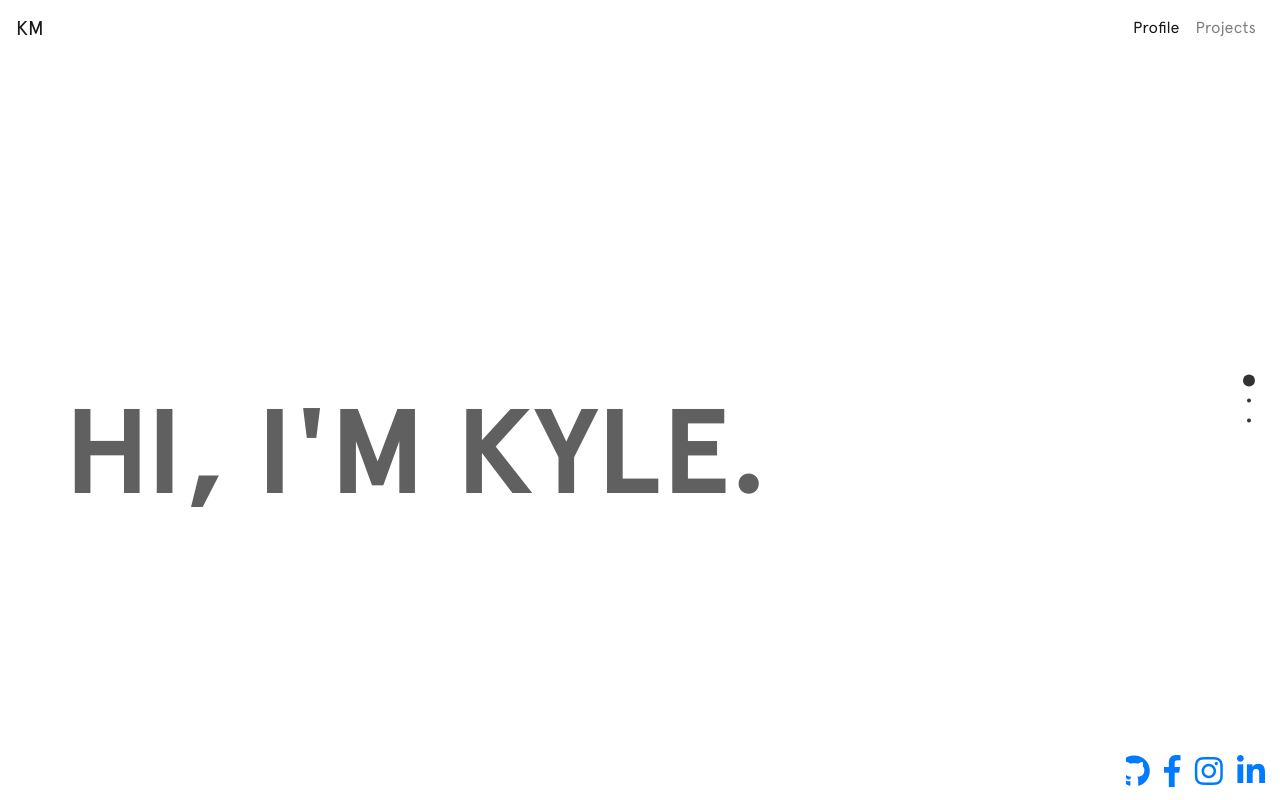
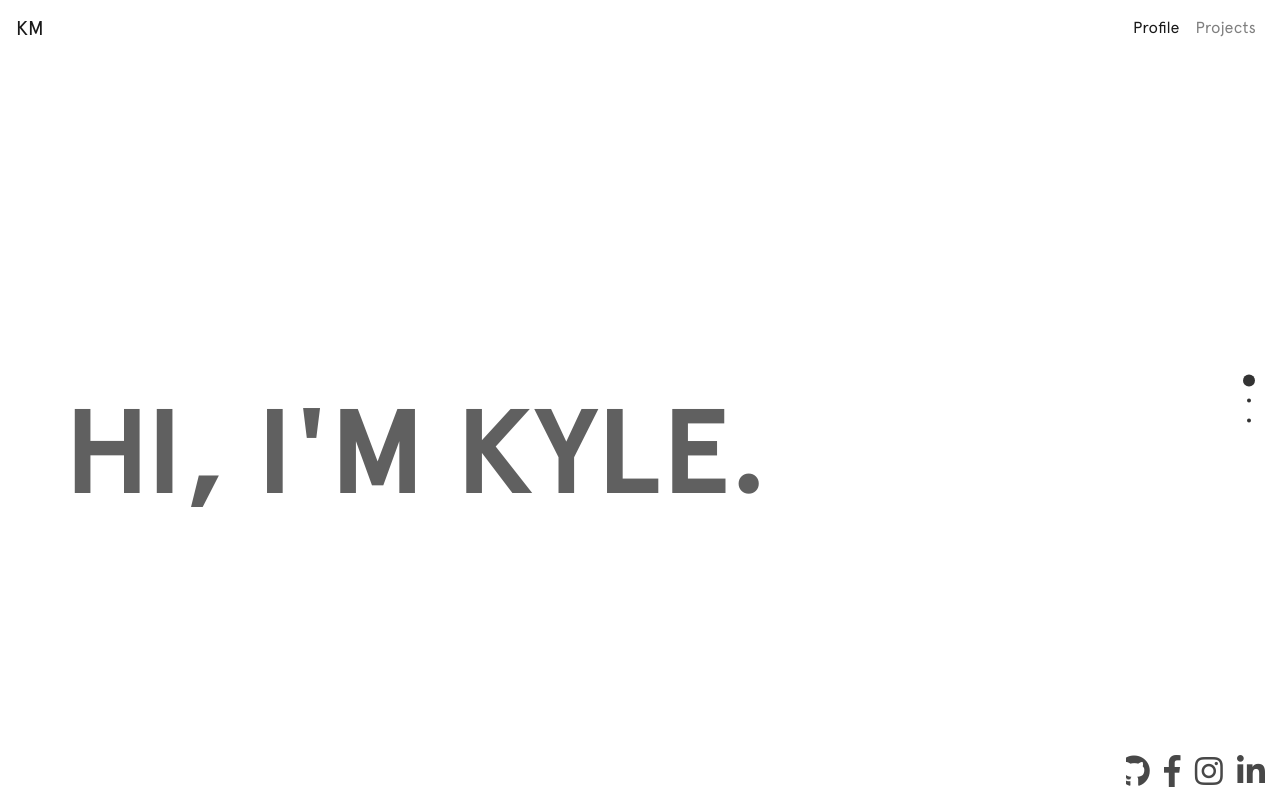
Before and after one commit to kylemas/kylemas.github.io, a plain HTML site: page index.html in a window 1280 px wide. Drawn offline with nearby package versions, Linux system fonts and the light colour scheme; files that its build step writes are made by us from their sources.

Commit message:
updated icon color

```diff
--- a/index.html
+++ b/index.html
@@ -48,7 +48,7 @@
     <!-- END OF NAVBAR -->
 
     <div class="icons">
-        <a href="https://github.com/kylemas"><i class="fab fa-github fa-2x"></i></a>
+        <a href="https://github.com/kylemas"><i class="fab fa-github fa-2x red"></i></a>
         <a href="https://www.facebook.com/profile.php?id=698894160"><i class="fab fa-facebook-f fa-2x" href="https://www.facebook.com/profile.php?id=698894160"></i></a>
         <a href="https://www.instagram.com/kylemas/"><i class="fab fa-instagram fa-2x"></i></a>
         <a href="https://www.linkedin.com/in/kylemas/"><i class="fab fa-linkedin-in fa-2x"></i></a>
--- a/website.css
+++ b/website.css
@@ -315,10 +315,12 @@ p {
     position: fixed;
     bottom: 10px;
     right: 10px;
+
 }
 
 .fab {
     padding: 0 5px;
+    color: 	#484848;
 }
 
 
```
